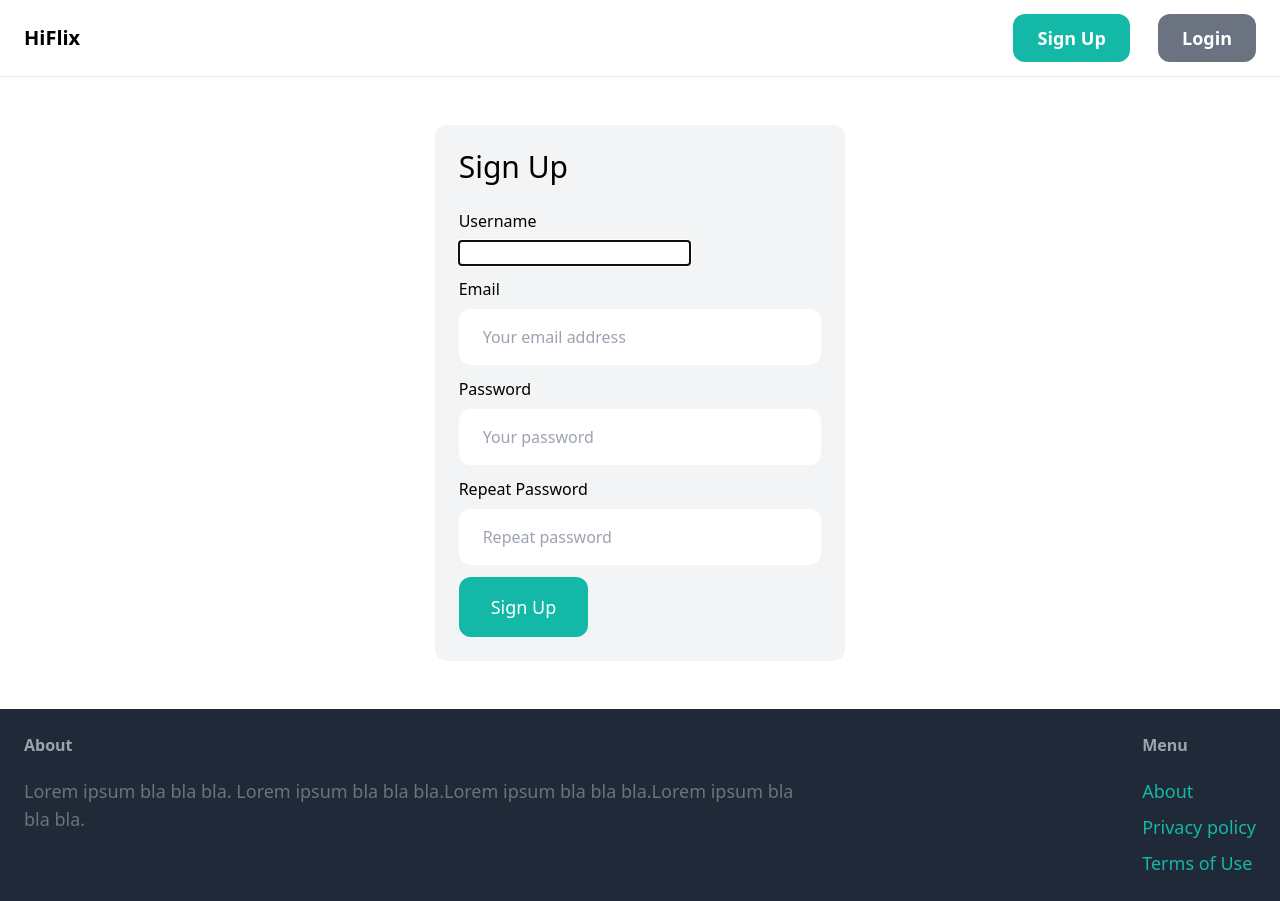
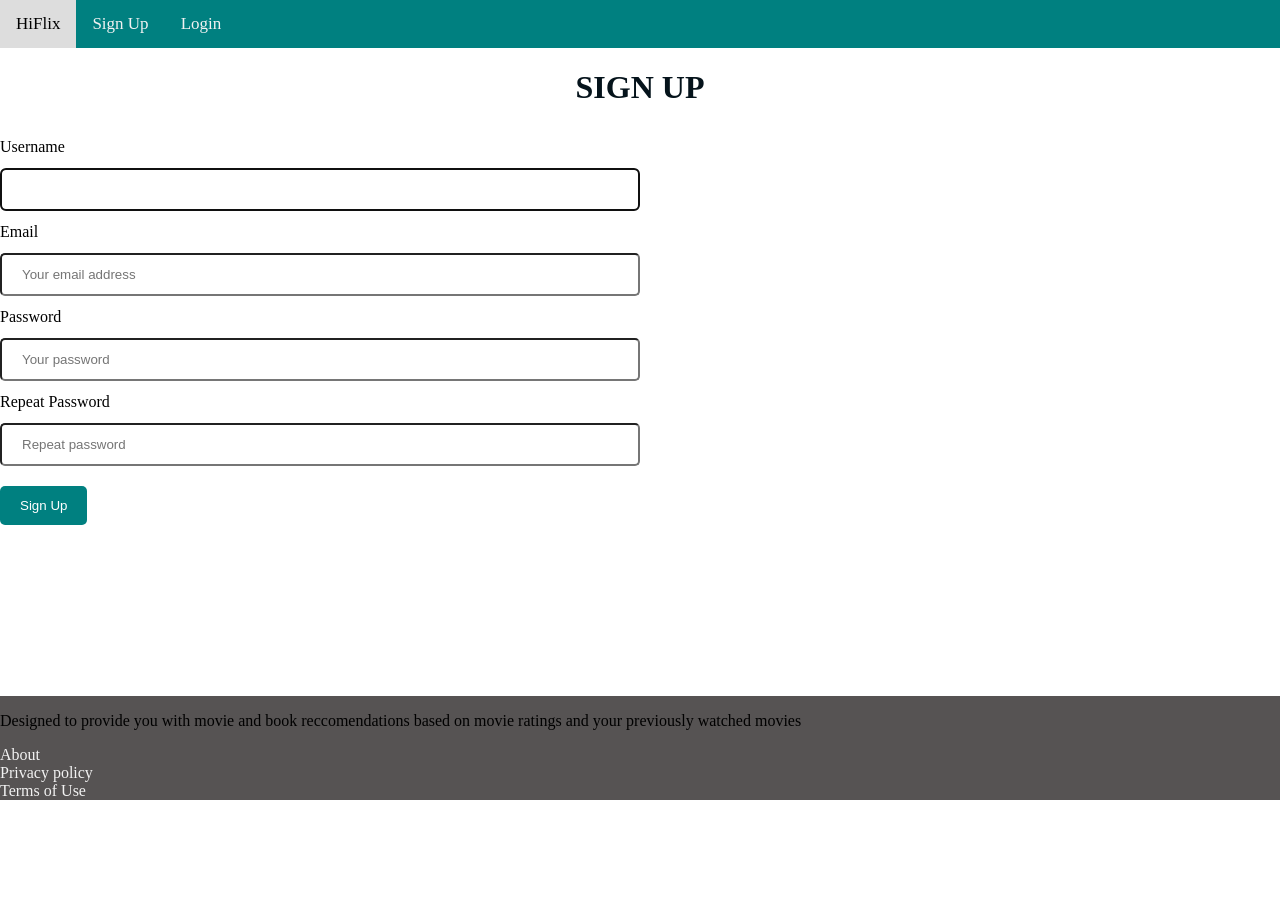
Before and after one commit to audrey-nakate/movies_books_recs, a Django app: page /signup/ in a window 1280 px wide. After the commit the page ends 800 px from the top, so only its background shows below. Run offline with Django 4.2, Linux system fonts and the light colour scheme; some libraries are stand-ins or nearby versions.

Commit message:
made html and css easier to handle

```diff
--- a/core/forms.py
+++ b/core/forms.py
@@ -32,31 +32,25 @@ class SignUpForm(UserCreationForm):
 
         username = forms.CharField(widget=forms.TextInput(attrs={
         'placeholder' : 'Your username',
-        'class' : 'w-full py-4 px-6 rounded-xl'
     }))
 
     email = forms.CharField(widget=forms.EmailInput(attrs={
         'placeholder' : 'Your email address',
-        'class' : 'w-full py-4 px-6 rounded-xl'
     }))
 
     password1 = forms.CharField(widget=forms.PasswordInput(attrs={
         'placeholder' : 'Your password',
-        'class' : 'w-full py-4 px-6 rounded-xl'
     }))
 
     password2 = forms.CharField(widget=forms.PasswordInput(attrs={
         'placeholder' : 'Repeat password',
-        'class' : 'w-full py-4 px-6 rounded-xl'
     }))
 
 class LoginForm(AuthenticationForm):
     username = forms.CharField(widget=forms.TextInput(attrs={
         'placeholder' : 'Your username',
-        'class' : 'w-full py-4 px-6 rounded-xl'
     }))
 
     password = forms.CharField(widget=forms.PasswordInput(attrs={
         'placeholder' : 'Your password',
-        'class' : 'w-full py-4 px-6 rounded-xl'
     }))
--- /dev/null
+++ b/core/static/css/style.css
@@ -0,0 +1,108 @@
+/* Style for the bottom navigation bar */
+.navbar {
+  background-color: rgb(0, 128, 128);
+  overflow: hidden;
+  margin: 0;
+}
+
+.navbar a {
+  float: left;
+  color: #f2f2f2;
+  text-align: center;
+  padding: 14px 16px;
+  text-decoration: none;
+  font-size: 17px;
+}
+
+.navbar a:hover {
+  background-color: #ddd;
+  color: black;
+}
+
+.navbar a.active {
+  background-color: #04AA6D;
+  color: white;
+}
+
+body {
+  margin: 0px;
+}
+
+input[type=text], input[type=password], input[type=email], textarea {
+  width: 50%;
+  padding: 12px 20px;
+  margin: 1px, solid;
+  box-sizing: border-box;
+  border-radius: 5px;
+}
+
+label {
+  padding: 12px 12px 12px 0px;
+  display: inline-block;
+}
+
+
+input[type=submit], input[type=button] {
+  background-color: rgb(0, 128, 128);
+  color: white;
+  padding: 12px 20px;
+  border: none;
+  text-align: center;
+  border-radius: 5px;
+  cursor: pointer;
+  float: center;
+  margin-top: 20px;
+}
+
+input[type=submit]:hover {
+  background-color: rgb(7, 165, 165);
+}
+
+/* Style for the bottom navigation bar */
+.bottom-navbar {
+  background-color: #565353;
+  overflow: hidden;
+  position: fixed;
+  bottom: 0;
+  width: 100%;
+}
+
+.bottom-navbar a {
+  float: left;
+  display: block;
+  color: #f2f2f2;
+  text-align: center;
+  padding: 0px 0px;
+  text-decoration: none;
+}
+
+.bottom-navbar a:hover {
+  background-color: #ddd;
+  color: black;
+}
+
+a:hover, a:active {
+  background-color: red;
+}
+
+h1 {
+  font-size: 2em; /* Adjust the font size as needed */
+  font-weight: bold; /* Make it bold */
+  color: #05131b; /* Change the text color */
+  text-align: center; /* Center the text */
+  text-transform: uppercase; /* Convert text to uppercase */
+  margin-bottom: 20px; /* Add some spacing at the bottom */
+  }
+
+h5 {
+  font-weight: bold; /* Make it bold */
+  color: #05131b; /* Change the text color */
+  text-transform: uppercase; /* Convert text to uppercase */
+  margin-bottom: 20px; /* Add some spacing at the bottom */
+  }
+
+.card-container {
+  display: flex;
+  flex-wrap: wrap; /* Allow wrapping to the next line if needed */
+  justify-content: space-around; /* Horizontally space items */
+  }
--- a/core/templates/core/base.html
+++ b/core/templates/core/base.html
@@ -1,51 +1,40 @@
+{% load static %}
 <!doctype html>
-
 <html>
     <head>
-        <meta charset="utf-8">
-        <meta name="viewport" content="width=device-width, initial-scale=1.0">
-
-        <script src="https://cdn.tailwindcss.com"></script>
-
-    <title>{% block title %}{% endblock %} | HiFlix</title>
+        <meta charset="utf-8"/>
+        <meta name="viewport" content="width=device-width, initial-scale=1.0"/>
+        <title>{% block title %}{% endblock %} | HiFlix</title>
+        <link rel="stylesheet" href="{% static 'css/style.css' %}"/>
     </head>
 
     <body>
-        <nav class="py-6 px-6 flex justify-between items-center border-b border-gray-200">
-            <a href="/" class="text-xl font-semibold">HiFlix</a>
-
-            <div class="space-x-6">
-                {% if request.user.is_authenticated %}
-                <a href="{% url 'core:logout' %}" class="px-6 py-3 text-lg font-semibold bg-yellow-500 text-white rounded-xl hover:bg-yellow-700">Log Out</a>
-                <a href="{% url 'core:addbook' %}" class="px-6 py-3 text-lg font-semibold bg-yellow-500 text-white rounded-xl hover:bg-yellow-700">Add Book</a>
-                {% else %}
-                <a href="{% url 'core:signup' %}" class="px-6 py-3 text-lg font-semibold bg-teal-500 text-white rounded-xl hover:bg-teal-700">Sign Up</a>
-                <a href="{% url 'core:login' %}" class="px-6 py-3 text-lg font-semibold bg-gray-500 text-white rounded-xl hover:bg-gray-700">Login</a>
-                {% endif %}
-            </div>
-        </nav>
+        {% block sidebar %}
+        <div class="navbar">
+            <a href="/">HiFlix</a>
+            {% if request.user.is_authenticated %}
+            <a href="{% url 'core:logout' %}">Log Out</a>
+            <a href="{% url 'core:addbook' %}">Add Book</a>
+            {% else %}
+            <a href="{% url 'core:signup' %}">Sign Up</a>
+            <a href="{% url 'core:login' %}">Login</a>
+            {% endif %}
+        </div>
+        {% endblock %}
 
 
-        <div class="px-6 py-6">
+        <div>
         <!-- <div class = "container"></div>     -->
             {% block content %}
             {% endblock %}
         </div>
 
-        <footer class="py-6 px-6 flex justify-between bg-gray-800">
-            <div class="w-2/3 pr-10">
-                <h3 class="mb-5 font-semibold text-gray-400">About</h3>
-
-                <p class="text-lg text-gray-500">Lorem ipsum bla bla bla. Lorem ipsum bla bla bla.Lorem ipsum bla bla bla.Lorem ipsum bla bla bla.</p>
-            </div>
-
-            <div class="w1/3">
-                <h3 class="mb-5 font-semibold text-gray-400">Menu</h3>
-
-                <ul class="space-y-2">
-                    <li><a href="#" class="text-lg text-teal-500 hover:text-teal-700">About</a></li>
-                    <li><a href="#" class="text-lg text-teal-500 hover:text-teal-700">Privacy policy</a></li>
-                    <li><a href="#" class="text-lg text-teal-500 hover:text-teal-700">Terms of Use</a></li>
+        <footer>
+            <div class="bottom-navbar">
+                <p>Designed to provide you with movie and book reccomendations based on movie ratings and your previously watched movies</p>
+                <a href="#">About</a><br>
+                <a href="#">Privacy policy</a><br>
+                <a href="#">Terms of Use</a><br>
                 </ul>
             </div>
         </footer>
--- a/core/templates/core/signup.html
+++ b/core/templates/core/signup.html
@@ -3,34 +3,34 @@
 {% block title %}Sign Up{% endblock %}
 
 {% block content %}
-<div class="w-1/3 my-6 mx-auto p-6 bg-gray-100 rounded-xl">
-    <h1 class="mb-6 text-3xl">Sign Up</h1>
+<div class="form">
+    <h1>Sign Up</h1>
 
     <form action="{% url 'core:signup' %}" method="post">
         {% csrf_token %}
 
-        <div class="mb-3">
-            <label class="inline-block mb-2">Username</label><br>
+        <div>
+            <label>Username</label><br>
             {{ form.username}}
         </div>
 
-        <div class="mb-3">
-            <label class="inline-block mb-2">Email</label><br>
+        <div>
+            <label>Email</label><br>
             {{ form.email }}
         </div>
 
-        <div class="mb-3">
-            <label class="inline-block mb-2">Password</label><br>
+        <div class>
+            <label>Password</label><br>
             {{ form.password1 }}
         </div>
 
-        <div class="mb-3">
-            <label class="inline-block mb-2">Repeat Password</label><br>
+        <div>
+            <label>Repeat Password</label><br>
             {{ form.password2  }}
         </div>
 
         {% if form.errors or form.non_field_errors %}
-           <div class="mb-3 p-6 bg-red-100 rounded-xl">
+           <div>
             {% for field in form%}
                {{ field.errors}}
             {% endfor %}
@@ -40,7 +40,7 @@
            </div>
         {% endif %}
 
-        <button class="py-4 px-8 text-lg bg-teal-500 hover:bg-teal-700 rounded-xl text-white">Sign Up</button>
+        <input type="submit" value="Sign Up">
     </form>
 </div>
 {% endblock %}
--- a/core/urls.py
+++ b/core/urls.py
@@ -1,7 +1,7 @@
 from django.conf import settings
 from django.contrib.auth import views as auth_views
 from django.urls import path
-
+from django.conf.urls.static import static
 from . import views
 from .forms import LoginForm
 from .views import index
@@ -17,3 +17,5 @@ urlpatterns = [
     path('addbook/',views.addBooks,name='addbook'),
     path('book/<book_id>',views.book,name ='book')
     ]
+
+urlpatterns += static(settings.STATIC_URL, document_root = settings.STATIC_ROOT)
--- a/movies_books_recs/settings.py
+++ b/movies_books_recs/settings.py
@@ -11,6 +11,7 @@ https://docs.djangoproject.com/en/4.2/ref/settings/
 """
 
 from pathlib import Path
+import os
 
 # Build paths inside the project like this: BASE_DIR / 'subdir'.
 BASE_DIR = Path(__file__).resolve().parent.parent
@@ -120,7 +121,8 @@ USE_TZ = True
 # Static files (CSS, JavaScript, Images)
 # https://docs.djangoproject.com/en/4.2/howto/static-files/
 
-STATIC_URL = 'static/'
+STATIC_URL = '/static/'
+STATICFILES_DIRS = [BASE_DIR / "core/static"]
 
 
 # Default primary key field type
```
Also changed, not shown: core/templates/core/book.html (+0 -7 lines), core/templates/core/books.html (+0 -23 lines), core/templates/core/login.html (+6 -7 lines).
